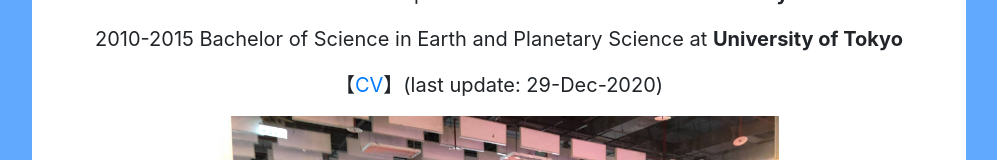
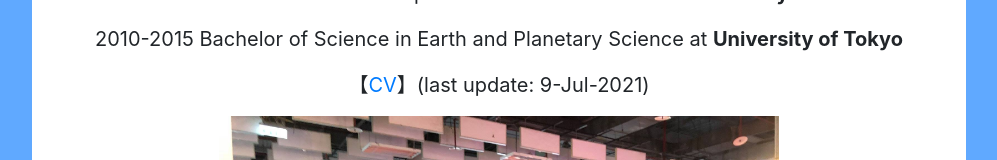
Before and after one commit to kryuki/kryuki.github.io, a plain HTML site: page index.html in a window 1280 px wide. Shown: the part 203-363 px from the top of the page, without its empty margins (141-1138 px from the left). Drawn offline with nearby package versions, Linux system fonts and the light colour scheme.

Commit message:
update date

```diff
--- a/index.html
+++ b/index.html
@@ -27,7 +27,7 @@
             <p>2010-2015 Bachelor of Science in Earth and Planetary Science at <b>University of Tokyo</b></p>
           </li>
           <!-- <p><a href="./GraduationThesis.pdf">Graduation Thesis</a></p> -->
-          <p>【<a href="Resume/Resume_RyukiKobayashi.pdf">CV</a>】(last update: 29-Dec-2020)</p>
+          <p>【<a href="Resume/Resume_RyukiKobayashi.pdf">CV</a>】(last update: 9-Jul-2021)</p>
         </ul>
       </div>
 
```
